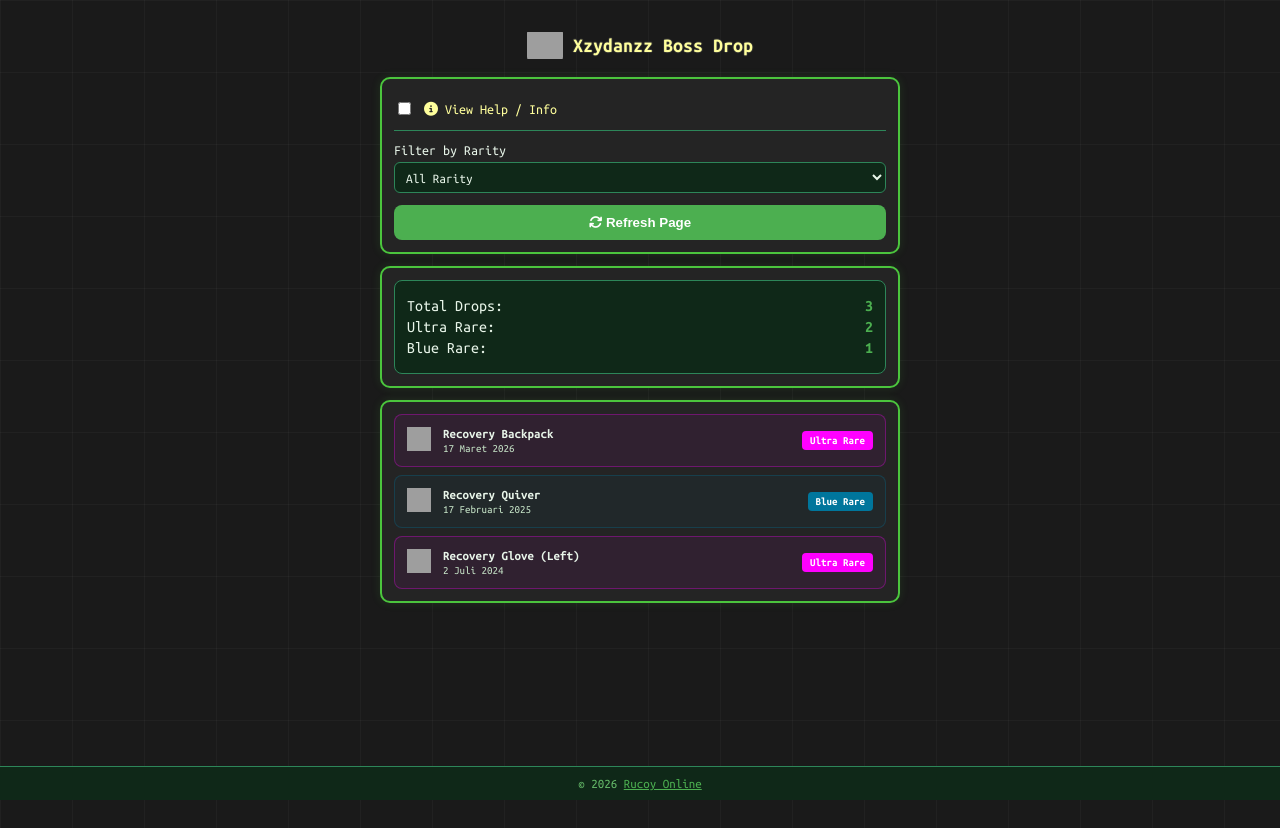
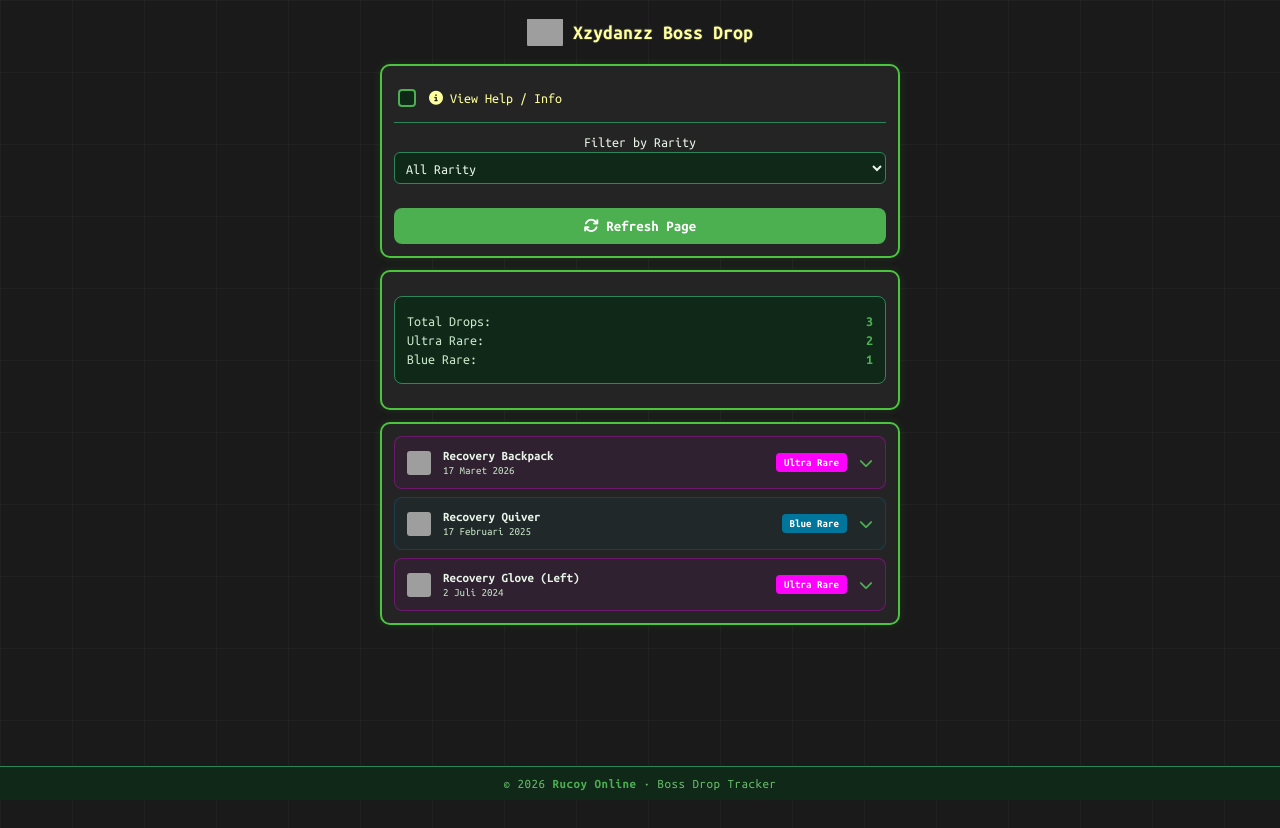
Before and after one commit to Daxzyy/givy-dropboss-rucoy-tracker, a React (Vite) app: page / in a window 1280 px wide. Built offline with nearby package versions, Linux system fonts and the light colour scheme; grey boxes are pictures that could not be loaded.

Commit message:
Update App.jsx

```diff
--- a/src/App.jsx
+++ b/src/App.jsx
@@ -1,17 +1,20 @@
-import React, { useState, useMemo } from 'react'
+import React, { useState, useMemo, useEffect } from 'react'
 
 function App() {
-  const allDrops = useMemo(() => {
-    try {
-      return JSON.parse(atob(__SECRET_DATA__))
-    } catch (e) {
-      return []
-    }
-  }, [])
-
+  const [allDrops, setAllDrops] = useState([])
   const [filter, setFilter] = useState('all')
   const [showHelp, setShowHelp] = useState(false)
   const [expandedId, setExpandedId] = useState(null)
+
+  useEffect(() => {
+    try {
+      const decodedData = atob(__SECRET_DATA__)
+      const drops = JSON.parse(decodedData)
+      setAllDrops(drops)
+    } catch (err) {
+      console.error('Error loading drops:', err)
+    }
+  }, [])
 
   const filteredDrops = useMemo(() => {
     return filter === 'all' ? allDrops : allDrops.filter(i => i.type === filter)
@@ -24,72 +27,455 @@ function App() {
   }), [allDrops])
 
   return (
-    <div className="container">
-      <h1>
-        <img src="https://b.thumbs.redditmedia.com/geuGUsn_TJnfI89uiZFI5mMcZwyXGxFMx1SFMJVtZ4k.png" className="logo" alt="Logo" />
+    <div style={styles.container}>
+      <h1 style={styles.h1}>
+        <img src="https://b.thumbs.redditmedia.com/geuGUsn_TJnfI89uiZFI5mMcZwyXGxFMx1SFMJVtZ4k.png" style={styles.logo} alt="Rucoy Logo" />
         Xzydanzz Boss Drop
       </h1>
 
-      <div className="card">
-        <div className="toggle-row" onClick={() => setShowHelp(!showHelp)}>
-          <input type="checkbox" checked={showHelp} readOnly />
-          <label><i className="fa-solid fa-circle-info"></i> View Help / Info</label>
+      <div style={styles.card}>
+        <div style={styles.toggleRow} onClick={() => setShowHelp(!showHelp)}>
+          <input type="checkbox" checked={showHelp} readOnly style={styles.checkbox} />
+          <label style={styles.toggleLabel}><i className="fa-solid fa-circle-info"></i> View Help / Info</label>
         </div>
-        <div className={`instructions ${showHelp ? 'show' : ''}`}>
-          <div className="info-box">
-            <p><b>Boss Drop Tracker</b><br />Catatan item drop dari boss milik <a href="https://www.rucoyonline.com/characters/Xzydanzz" target="_blank" rel="noreferrer" style={{color: '#1bd18a'}}>Xzydanzz</a>.</p>
+
+        {showHelp && (
+          <div style={styles.infoBox}>
+            <p><b>Boss Drop Tracker</b><br />Catatan item drop dari boss milik <a href="https://www.rucoyonline.com/characters/Xzydanzz" target="_blank" rel="noreferrer" style={styles.link}>Xzydanzz</a>. Klik item untuk melihat detail.</p>
           </div>
-        </div>
-        <div className="divider"></div>
-        <label style={{display: 'block', marginBottom: '5px', fontSize: '14px'}}>Filter by Rarity</label>
-        <div className="filter-row">
-          <select value={filter} onChange={(e) => setFilter(e.target.value)}>
+        )}
+
+        <div style={styles.divider}></div>
+
+        <label style={styles.filterLabel}>Filter by Rarity</label>
+        <div style={styles.filterRow}>
+          <select value={filter} onChange={(e) => setFilter(e.target.value)} style={styles.select}>
             <option value="all">All Rarity</option>
             <option value="ultra-rare">Ultra Rare</option>
             <option value="blue-rare">Blue Rare</option>
           </select>
         </div>
-        <button onClick={() => window.location.reload()}><i className="fa-solid fa-refresh"></i> Refresh Page</button>
+
+        <button onClick={() => window.location.reload()} style={styles.button}>
+          <span style={styles.shimmer}></span>
+          <i className="fa-solid fa-refresh"></i> Refresh Page
+        </button>
       </div>
 
-      <div className="card">
-        <div className="stats">
-          <div className="stats-item"><span>Total Drops:</span><span className="stats-value">{stats.total}</span></div>
-          <div className="stats-item"><span>Ultra Rare:</span><span className="stats-value">{stats.ultra}</span></div>
-          <div className="stats-item"><span>Blue Rare:</span><span className="stats-value">{stats.blue}</span></div>
+      <div style={styles.card}>
+        <div style={styles.stats}>
+          <div style={styles.statsItem}>
+            <span style={styles.statsLabel}>Total Drops:</span>
+            <span style={styles.statsValue}>{stats.total}</span>
+          </div>
+          <div style={styles.statsItem}>
+            <span style={styles.statsLabel}>Ultra Rare:</span>
+            <span style={styles.statsValue}>{stats.ultra}</span>
+          </div>
+          <div style={styles.statsItem}>
+            <span style={styles.statsLabel}>Blue Rare:</span>
+            <span style={styles.statsValue}>{stats.blue}</span>
+          </div>
         </div>
       </div>
 
-      <div className="card">
-        <div className="drop-list">
+      <div style={styles.card}>
+        <div style={styles.dropList}>
           {filteredDrops.map((item, index) => (
-            <div key={index} className={`drop-item ${item.type} ${expandedId === index ? 'expanded' : ''}`} onClick={() => setExpandedId(expandedId === index ? null : index)}>
-              <div className="drop-header">
-                <div className={`drop-icon ${item.noIconBg ? 'no-bg' : ''}`}>
-                  <img src={item.img} alt={item.nama} style={{width: '24px', height: '24px'}} />
+            <div
+              key={index}
+              style={{
+                ...styles.dropItem,
+                ...(item.type === 'ultra-rare' ? styles.dropItemUltraRare : styles.dropItemBlueRare),
+                ...(expandedId === index ? styles.dropItemExpanded : {})
+              }}
+              onClick={() => setExpandedId(expandedId === index ? null : index)}
+            >
+              <div style={styles.dropHeader}>
+                <div style={{...styles.dropIcon, ...(item.noIconBg ? styles.dropIconNoBg : {})}}>
+                  <img src={item.img} alt={item.nama} style={styles.dropImg} />
                 </div>
-                <div className="drop-info">
-                  <p className="drop-name">{item.nama}</p>
-                  <p className="drop-date">{item.tanggal}</p>
+                <div style={styles.dropInfo}>
+                  <p style={styles.dropName}>{item.nama}</p>
+                  <p style={styles.dropDate}>{item.tanggal}</p>
                 </div>
-                <div className={`drop-badge ${item.type === 'ultra-rare' ? 'ultra' : 'blue'}`}>{item.rarity}</div>
-              </div>
-              <div className="drop-details">
-                <div className="drop-details-content">
-                  <div className="stats-item"><span>Boss:</span><span>{item.boss}</span></div>
-                  <div className="stats-item"><span>Date:</span><span>{item.tanggal}</span></div>
+                <div style={{
+                  ...styles.dropBadge,
+                  ...(item.type === 'ultra-rare' ? styles.dropBadgeUltra : styles.dropBadgeBlue)
+                }}>
+                  {item.type === 'ultra-rare' ? 'Ultra Rare' : 'Blue Rare'}
+                </div>
+                <div style={{...styles.dropToggle, ...(expandedId === index ? styles.dropToggleRotated : {})}}>
+                  <i className="fa-solid fa-chevron-down"></i>
                 </div>
               </div>
+
+              {expandedId === index && (
+                <div style={styles.dropDetails}>
+                  <div style={styles.dropDetailsContent}>
+                    <div style={styles.detailRow}>
+                      <span style={styles.detailLabel}>Item Name:</span>
+                      <span style={styles.detailValue}>{item.nama}</span>
+                    </div>
+                    <div style={styles.detailRow}>
+                      <span style={styles.detailLabel}>Boss:</span>
+                      <span style={styles.detailValue}>{item.boss}</span>
+                    </div>
+                    <div style={styles.detailRow}>
+                      <span style={styles.detailLabel}>Drop Date:</span>
+                      <span style={styles.detailValue}>{item.tanggal}</span>
+                    </div>
+                    <div style={styles.detailRow}>
+                      <span style={styles.detailLabel}>Rarity:</span>
+                      <span style={styles.detailValue}>{item.type === 'ultra-rare' ? 'Ultra Rare' : 'Blue Rare'}</span>
+                    </div>
+                  </div>
+                </div>
+              )}
             </div>
           ))}
         </div>
       </div>
 
-      <div className="footer">
-        © 2026 <a href="https://www.rucoyonline.com/" target="_blank" rel="noreferrer" style={{color: '#4caf50'}}>Rucoy Online</a>
+      <div style={styles.footer}>
+        © 2026 <a href="https://www.rucoyonline.com/" target="_blank" rel="noreferrer" style={styles.footerLink}>Rucoy Online</a> · Boss Drop Tracker
       </div>
+
+      <style>{`
+        * {
+          -webkit-tap-highlight-color: rgba(0, 0, 0, 0);
+          -webkit-touch-callout: none;
+        }
+
+        body {
+          background-color: #1a1a1a;
+          background-image: linear-gradient(rgba(255, 255, 255, 0.03) 1px, transparent 1px),
+              linear-gradient(90deg, rgba(255, 255, 255, 0.03) 1px, transparent 1px);
+          background-size: 72px 72px;
+          font-family: 'Ubuntu Mono', monospace;
+          color: #e8f5e9;
+          margin: 0;
+          padding: 14px;
+          text-align: center;
+          user-select: none;
+          -webkit-user-select: none;
+          min-height: 100vh;
+        }
+
+        button {
+          margin-top: 12px;
+          width: 100%;
+          padding: 10px;
+          background: #4caf50;
+          border: none;
+          outline: none;
+          -webkit-tap-highlight-color: rgba(0, 0, 0, 0);
+          border-radius: 8px;
+          font-family: 'Ubuntu Mono', monospace;
+          font-size: 15px;
+          cursor: pointer;
+          color: white;
+          position: relative;
+          overflow: hidden;
+          -webkit-appearance: none;
+          appearance: none;
+          touch-action: manipulation;
+          font-weight: 700;
+        }
+
+        button:hover {
+          background: #45a049;
+        }
+
+        button span {
+          position: absolute;
+          top: -10%;
+          left: -150%;
+          width: 55%;
+          height: 120%;
+          background: linear-gradient(105deg, transparent 10%, rgba(255, 255, 255, 0) 30%, rgba(255, 255, 255, 1) 48%, rgba(255, 255, 255, 1) 52%, rgba(255, 255, 255, 0) 70%, transparent 90%);
+          transform: skewX(-18deg);
+          pointer-events: none;
+          transition: none;
+          z-index: 2;
+        }
+
+        button:hover span {
+          left: 180%;
+          transition: left 1.1s cubic-bezier(0.2, 0.6, 0.4, 1);
+        }
+
+        @media (max-width: 600px) {
+          body {
+            padding: 14px;
+          }
+        }
+      `}</style>
     </div>
   )
 }
 
+const styles = {
+  container: {
+    maxWidth: '520px',
+    margin: 'auto',
+    marginBottom: '60px',
+  },
+  h1: {
+    fontSize: '20px',
+    color: '#ffff9c',
+    marginBottom: '14px',
+    display: 'flex',
+    alignItems: 'center',
+    justifyContent: 'center',
+    gap: '10px',
+    textShadow: '-1px 0 #313131, 0 1px #313131, 1px 0 #313131, 0 -1px #313131',
+    margin: '0 0 14px 0'
+  },
+  logo: {
+    width: '36px',
+    height: '36px',
+    objectFit: 'contain',
+    borderRadius: '6px',
+  },
+  card: {
+    background: '#242424',
+    border: '2px solid #4bc53d',
+    borderRadius: '10px',
+    padding: '12px',
+    marginBottom: '12px',
+    boxShadow: '0 0 10px rgba(76, 197, 61, 0.15)',
+  },
+  toggleRow: {
+    display: 'flex',
+    alignItems: 'center',
+    gap: '10px',
+    marginTop: '8px',
+    cursor: 'pointer',
+  },
+  checkbox: {
+    appearance: 'none',
+    WebkitAppearance: 'none',
+    width: '18px',
+    minWidth: '18px',
+    height: '18px',
+    border: '2px solid #4caf50',
+    borderRadius: '4px',
+    background: '#0f2818',
+    cursor: 'pointer',
+    position: 'relative',
+    flexShrink: 0,
+  },
+  toggleLabel: {
+    display: 'inline',
+    margin: '0',
+    cursor: 'pointer',
+    fontSize: '14px',
+    color: '#ffff9c',
+    lineHeight: '1',
+  },
+  infoBox: {
+    background: '#0f2818',
+    border: '1px solid #2d8659',
+    borderRadius: '8px',
+    padding: '12px',
+    marginTop: '8px',
+    fontSize: '13px',
+    textAlign: 'left',
+    lineHeight: '1.6',
+    color: '#c8e6c9',
+  },
+  link: {
+    color: '#1bd18a',
+    textDecoration: 'none',
+  },
+  divider: {
+    borderTop: '1px solid #2d8659',
+    margin: '12px 0',
+  },
+  filterLabel: {
+    display: 'block',
+    marginTop: '8px',
+    marginBottom: '3px',
+    fontSize: '14px',
+  },
+  filterRow: {
+    display: 'flex',
+    gap: '10px',
+    marginBottom: '12px',
+  },
+  select: {
+    flex: 1,
+    padding: '7px',
+    border: '1px solid #2d8659',
+    borderRadius: '6px',
+    background: '#0f2818',
+    color: '#e8f5e9',
+    fontFamily: "'Ubuntu Mono', monospace",
+    fontSize: '14px',
+    boxSizing: 'border-box',
+    outline: 'none',
+    cursor: 'pointer',
+  },
+  button: {
+    position: 'relative',
+  },
+  shimmer: {
+    position: 'absolute',
+    top: '-10%',
+    left: '-150%',
+    width: '55%',
+    height: '120%',
+    background: 'linear-gradient(105deg, transparent 10%, rgba(255, 255, 255, 0) 30%, rgba(255, 255, 255, 1) 48%, rgba(255, 255, 255, 1) 52%, rgba(255, 255, 255, 0) 70%, transparent 90%)',
+    transform: 'skewX(-18deg)',
+    pointerEvents: 'none',
+    transition: 'none',
+    zIndex: 2,
+  },
+  stats: {
+    background: '#0f2818',
+    border: '1px solid #2d8659',
+    borderRadius: '8px',
+    padding: '12px',
+    margin: '12px 0',
+    fontSize: '14px',
+    textAlign: 'left',
+  },
+  statsItem: {
+    display: 'flex',
+    justifyContent: 'space-between',
+    margin: '5px 0',
+  },
+  statsLabel: {
+    color: '#c8e6c9',
+  },
+  statsValue: {
+    color: '#4caf50',
+    fontWeight: '700',
+  },
+  dropList: {
+    display: 'flex',
+    flexDirection: 'column',
+    gap: '8px',
+  },
+  dropItem: {
+    background: 'rgba(76, 175, 80, 0.06)',
+    border: '1px solid #2d8659',
+    borderRadius: '8px',
+    overflow: 'hidden',
+    cursor: 'pointer',
+  },
+  dropItemUltraRare: {
+    background: 'rgba(255, 0, 255, 0.06)',
+    borderColor: 'rgba(255, 0, 255, 0.3)',
+  },
+  dropItemBlueRare: {
+    background: 'rgba(0, 118, 156, 0.06)',
+    borderColor: 'rgba(0, 118, 156, 0.3)',
+  },
+  dropItemExpanded: {
+    borderBottomLeftRadius: '0',
+    borderBottomRightRadius: '0',
+  },
+  dropHeader: {
+    display: 'flex',
+    alignItems: 'center',
+    gap: '12px',
+    padding: '12px',
+  },
+  dropIcon: {
+    width: '24px',
+    height: '24px',
+    display: 'flex',
+    alignItems: 'center',
+    justifyContent: 'center',
+    flexShrink: 0,
+  },
+  dropIconNoBg: {
+    background: 'none',
+  },
+  dropImg: {
+    width: '24px',
+    height: '24px',
+    borderRadius: '3px',
+  },
+  dropInfo: {
+    flex: 1,
+    textAlign: 'left',
+  },
+  dropName: {
+    fontSize: '13px',
+    fontWeight: '700',
+    margin: '0',
+    color: '#e8f5e9',
+  },
+  dropDate: {
+    fontSize: '11px',
+    color: '#c8e6c9',
+    margin: '3px 0 0 0',
+  },
+  dropBadge: {
+    padding: '4px 8px',
+    borderRadius: '4px',
+    fontSize: '11px',
+    fontWeight: '700',
+    whiteSpace: 'nowrap',
+  },
+  dropBadgeUltra: {
+    background: '#ff00ff',
+    color: 'white',
+  },
+  dropBadgeBlue: {
+    background: '#00769C',
+    color: 'white',
+  },
+  dropToggle: {
+    color: '#4caf50',
+    fontSize: '14px',
+    transition: 'transform 0.3s ease',
+  },
+  dropToggleRotated: {
+    transform: 'rotate(180deg)',
+  },
+  dropDetails: {
+    borderTop: '1px solid rgba(255, 255, 255, 0.1)',
+  },
+  dropDetailsContent: {
+    padding: '12px',
+    fontSize: '12px',
+  },
+  detailRow: {
+    display: 'flex',
+    justifyContent: 'space-between',
+    margin: '6px 0',
+  },
+  detailLabel: {
+    color: '#4caf50',
+    fontWeight: '700',
+  },
+  detailValue: {
+    color: '#e8f5e9',
+    textAlign: 'right',
+  },
+  footer: {
+    position: 'fixed',
+    bottom: '0',
+    left: '0',
+    right: '0',
+    backgroundColor: '#0f2818',
+    borderTop: '1px solid #2d8659',
+    textAlign: 'center',
+    padding: '10px',
+    fontSize: '13px',
+    color: '#66bb6a',
+    letterSpacing: '0.5px',
+    zIndex: '1',
+  },
+  footerLink: {
+    color: '#4caf50',
+    textDecoration: 'none',
+    fontWeight: '700',
+  },
+}
+
 export default App
```
